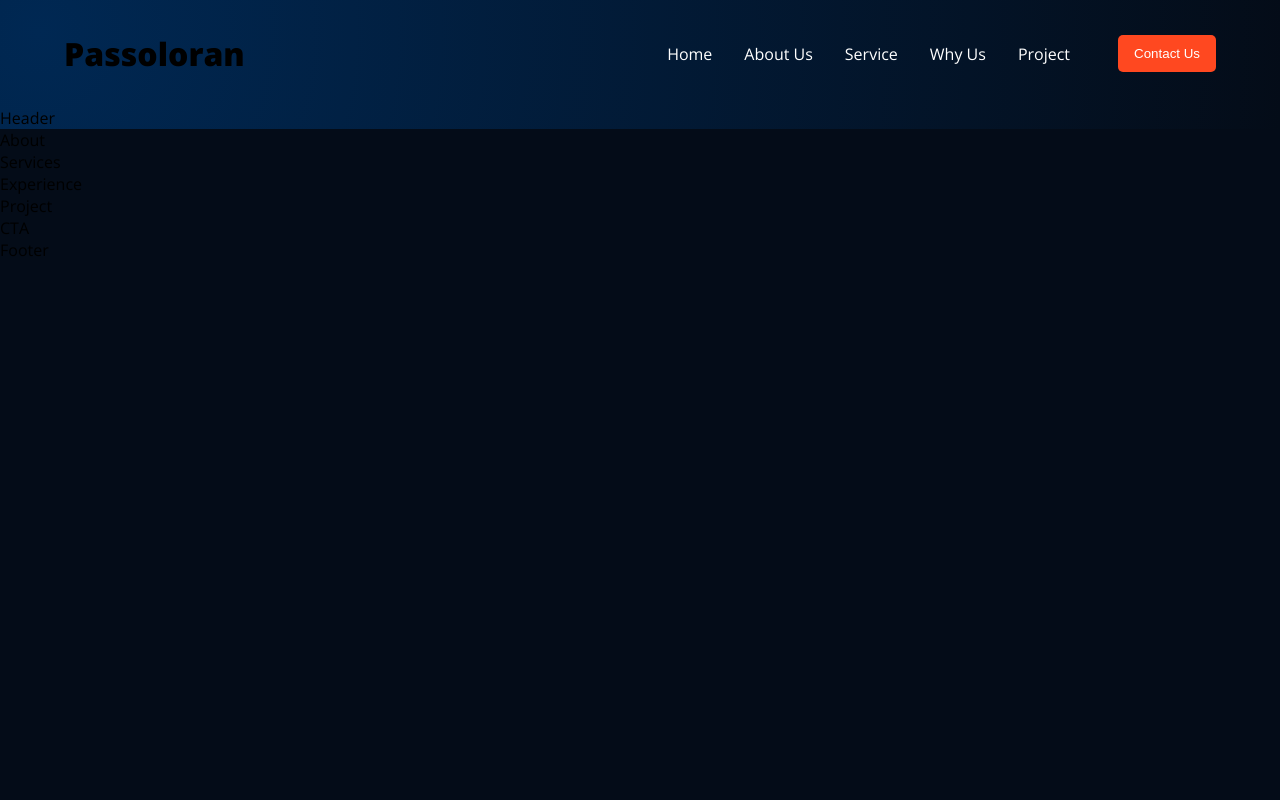
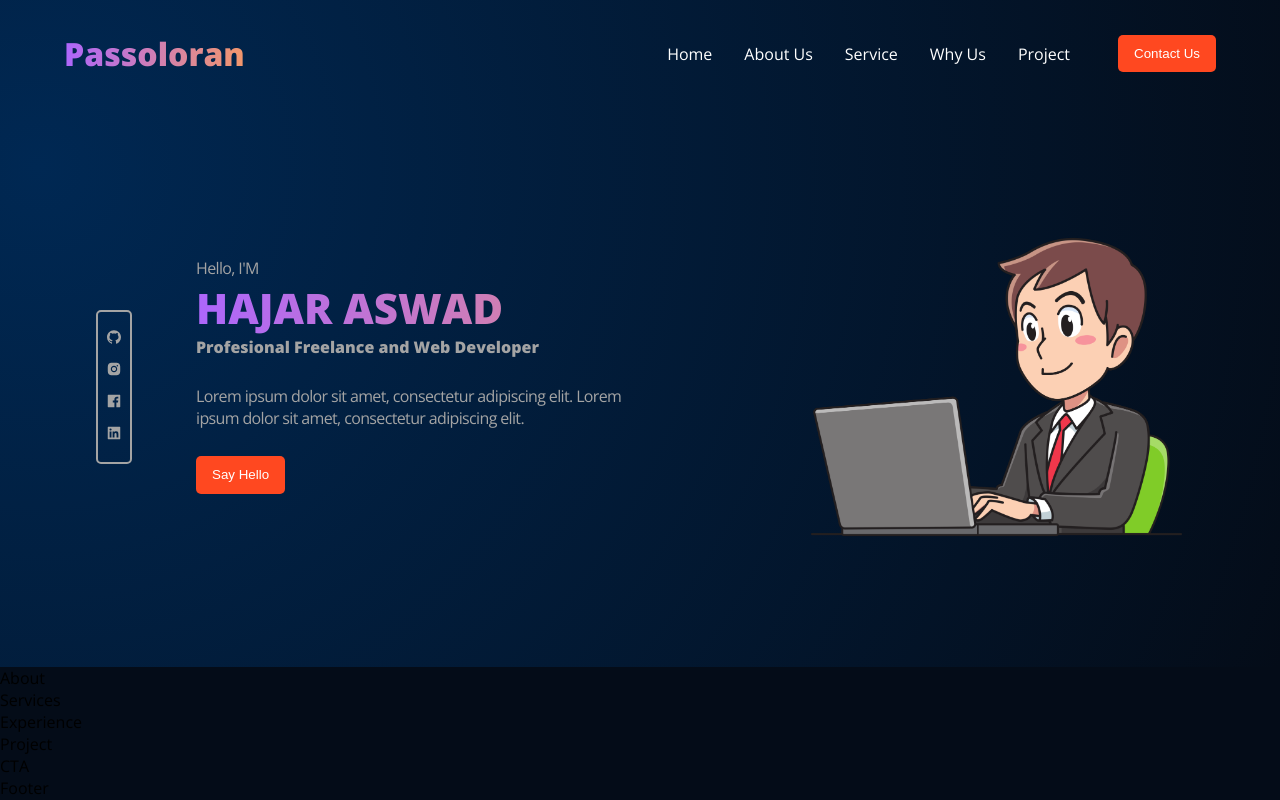
Before and after one commit to Al-Aswad/portofolio-react-js, a React (Create React App) app: page / in a window 1280 px wide. Built offline with nearby package versions, Linux system fonts and the light colour scheme.

Commit message:
header 98%

```diff
--- a/src/App.css
+++ b/src/App.css
@@ -66,3 +66,14 @@ body {
     both;
   animation: scale-up-center 0.4s cubic-bezier(0.39, 0.575, 0.565, 1) both;
 }
+
+button {
+  padding: 0.7rem 1rem;
+  border: none;
+  border-radius: 5px;
+  cursor: pointer;
+}
+.primary {
+  background: var(--color-secondary);
+  color: #fff;
+}
--- a/src/components/navbar/Navbar.jsx
+++ b/src/components/navbar/Navbar.jsx
@@ -21,14 +21,16 @@ const Navbar = () => {
     <div className="navbar__container ">
       <div className="navbar__container-links">
         <div className="navbar__container-logo">
-          <h1>Passoloran</h1>
+          <h1 className="gradient__text">Passoloran</h1>
         </div>
         <div className="navbar__container-links_container">
           <Menu />
         </div>
       </div>
       <div className="navbar__conatiner-link-contact">
-        <button type="button">Contact Us</button>
+        <button type="button" className="primary">
+          Contact Us
+        </button>
       </div>
       <div className="navbar__container-menu">
         {toggleMenu ? (
--- a/src/components/navbar/navbar.css
+++ b/src/components/navbar/navbar.css
@@ -18,14 +18,6 @@
 .navbar__container-links_container a {
   margin: 0 1rem;
   text-decoration: none;
-  color: #fff;
-}
-
-.navbar__conatiner-link-contact button {
-  padding: 0.7rem 1rem;
-  background: var(--color-scondary);
-  border: none;
-  border-radius: 5px;
   color: #fff;
 }
 
--- a/src/containers/header/Header.jsx
+++ b/src/containers/header/Header.jsx
@@ -1,13 +1,53 @@
 import React from "react";
-
+import {
+  AiFillGithub,
+  AiFillInstagram,
+  AiFillFacebook,
+  AiFillLinkedin,
+} from "react-icons/ai";
+import People from "../../assets/img/people.png";
 import "./header.css";
 
 const Header = () => {
-  return(
-        <div>
-             Header
+  return (
+    <div className="header__container section__padding">
+      <div className="header__container-sosial-media">
+        <div className="header__container-sosial-media-card">
+          <span>
+            <AiFillGithub />
+          </span>
+          <span>
+            <AiFillInstagram />
+          </span>
+          <span>
+            <AiFillFacebook />
+          </span>
+          <span>
+            <AiFillLinkedin />
+          </span>
+        </div>
+      </div>
+      <div className="header__container-content">
+        <div className="header__container-content-container">
+          <div>
+            <p>Hello, I'M</p>
+            <h1 className="gradient__text">HAJAR ASWAD</h1>
+            <h4>Profesional Freelance and Web Developer</h4>
           </div>
-  )
+          <p>
+            Lorem ipsum dolor sit amet, consectetur adipiscing elit. Lorem ipsum
+            dolor sit amet, consectetur adipiscing elit.
+          </p>
+          <div>
+            <button type="button" className="primary">
+              Say Hello
+            </button>
+          </div>
+        </div>
+      </div>
+      <img src={People} alt="people" />
+    </div>
+  );
 };
 
 export default Header;
--- a/src/containers/header/header.css
+++ b/src/containers/header/header.css
@@ -0,0 +1,82 @@
+.header__container {
+  display: flex;
+  min-height: 70vh;
+  align-items: center;
+
+  position: relative;
+}
+.header__container-sosial-media {
+  display: flex;
+  justify-content: space-between;
+  border: 2px solid #a4a4a4;
+  border-radius: 5px;
+  align-items: center;
+  max-height: 12rem;
+
+  z-index: 2;
+}
+.header__container-sosial-media-card {
+  display: flex;
+  justify-content: space-between;
+  flex-direction: column;
+  align-items: center;
+  padding: 1rem 0.5rem;
+  height: 150px;
+  color: #a4a4a4;
+}
+.header__container-sosial-media-card span {
+  cursor: pointer;
+}
+
+.header__container-sosial-media-card span:hover {
+  color: var(--color-secondary);
+}
+
+.header__container-content {
+  display: flex;
+  flex-direction: column;
+  justify-content: space-between;
+  align-items: flex-start;
+  max-width: 80%;
+  margin-left: 4rem;
+
+  z-index: 2;
+}
+.header__container-content-container {
+  display: flex;
+  justify-content: space-between;
+  flex-direction: column;
+  height: 261px;
+}
+
+.header__container-content-container h1 {
+  font-size: 42px;
+}
+.header__container-content-container h4 {
+  color: #a4a4a4;
+}
+.header__container-content-container p {
+  color: #a4a4a4;
+  max-width: 70%;
+  letter-spacing: -0.04em;
+  font-size: 16px;
+}
+.header__container-content-container button {
+  margin-bottom: 1.5rem;
+}
+
+.header__container-content button {
+  display: block;
+}
+.header__container img {
+  width: 375px;
+
+  z-index: 1;
+}
+
+@media screen and (max-width: 1024px) {
+  .header__container img {
+    position: absolute;
+    right: 4rem;
+  }
+}
--- a/src/index.css
+++ b/src/index.css
@@ -11,5 +11,5 @@
   --color-blog: #042c54;
   --color-text: #81afdd;
   --color-subtext: #ff8a71;
-  --color-scondary: #ff4820;
+  --color-secondary: #ff4820;
 }
```
Also changed, not shown: src/assets/img/people.png (added).
